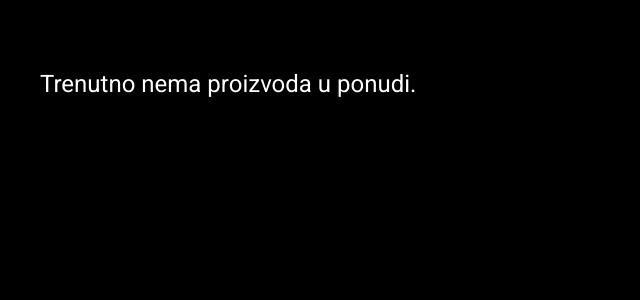
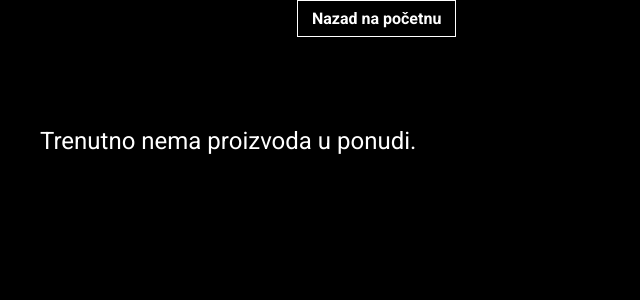
Before and after one commit to mmanzin-dev/Web2-Project, a PHP site: page /products.php in a window 1280 px wide. Shown: the top 300 px of the page, without its empty margins (0-640 px from the left). Run offline with PHP 8.4, Linux system fonts and the light colour scheme; data comes from the database, SQL or seed files in the repository; data that the repository does not hold is empty; some libraries are stand-ins or nearby versions.

Commit message:
Update products.php

```diff
--- a/products.php
+++ b/products.php
@@ -20,6 +20,12 @@ if (!$result) {
 ?>
 
 <div class="container">
+    <div style="margin-bottom: 20px; text-align: right;">
+        <a href="index.php" class="btn-view" style="display: inline-block; padding: 8px 14px; border: 1.5px solid white; color: white; background: black; text-decoration: none; cursor: pointer; font-weight: bold; font-size: 1em; transition: all 0.3s;">
+            Nazad na početnu
+        </a>
+    </div>
+
     <main class="products-main">
         <div class="cards-container">
             <?php if ($result->num_rows === 0): ?>
```
